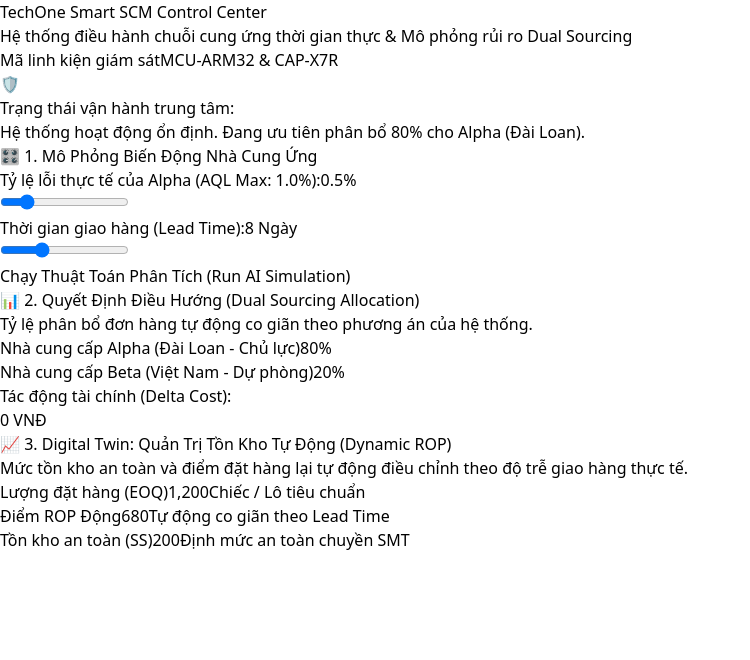
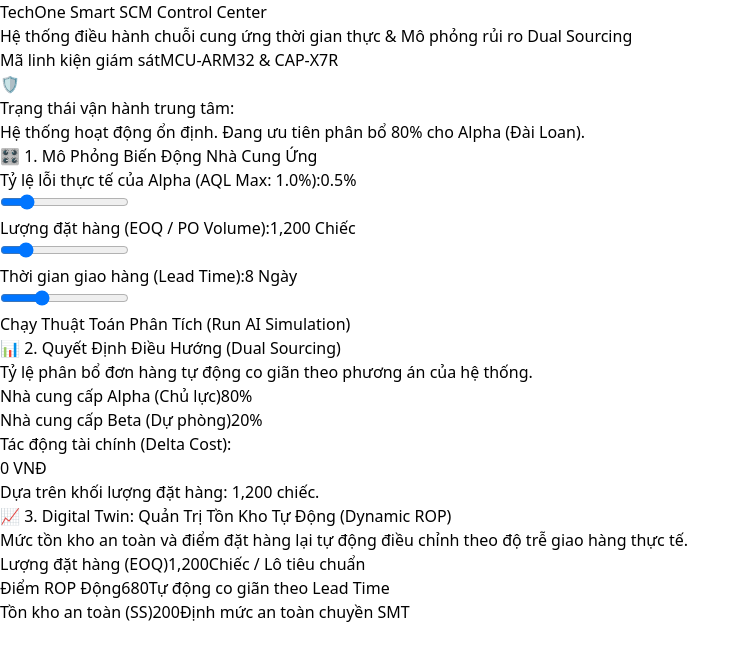
Before and after one commit to hungnguyen06012006-glitch/techone-frontend, a React (Vite) app: page / in a window 1280 px wide. Shown: the top 660 px of the page, without its empty margins (0-750 px from the left). Built offline with nearby package versions, Linux system fonts and the light colour scheme.

Commit message:
Update App.jsx

```diff
--- a/src/App.jsx
+++ b/src/App.jsx
@@ -4,7 +4,7 @@
   // Trạng thái đầu vào mô phỏng
   const [defectRate, setDefectRate] = useState(0.5);
   const [leadTime, setLeadTime] = useState(8);
-  const [orderVolume, setOrderVolume] = useState(1200);
+  const [orderVolume, setOrderVolume] = useState(1200); // Biến EOQ giờ đã có thể tùy chỉnh
 
   // Trạng thái kết quả mô phỏng
   const [alphaShare, setAlphaShare] = useState(80);
@@ -15,9 +15,9 @@
   const [deltaCost, setDeltaCost] = useState(0);
   const [isCritical, setIsCritical] = useState(false);
 
-  // Thuật toán tích hợp sẵn xử lý trực tiếp ngay trên Frontend
+  // Thuật toán tích hợp
   const handleRunSimulation = () => {
-    // 1. Tính ROP động dựa trên Lead Time mới (d = 60 chiếc/ngày, SS = 200 chiếc)
+    // 1. Tính ROP động
     const calculatedRop = Math.round((60 * leadTime) + 200);
     setDynamicRop(calculatedRop);
 
@@ -27,13 +27,13 @@
     let critical = false;
     let style = "";
 
-    // 2. Thuật toán AI điều hướng theo AQL Threshold (1.0%)
+    // 2. Thuật toán AI điều hướng theo AQL
     if (defectRate > 1.0) {
       alpha = 0;
       beta = 100;
       critical = true;
       style = "bg-rose-950/80 border-rose-500 text-rose-300 animate-pulse";
-      msg = `⚠️ CẢNH BÁO KHẨN CẤP: Lô CAP-X7R lỗi ${defectRate}% (Vượt định mức AQL 1.0%). AI tự động kích hoạt Dual Sourcing: Đóng băng Alpha, chuyển 100% PO sang Beta (Việt Nam) để cứu chuyền SMT!`;
+      msg = `⚠️ CẢNH BÁO KHẨN CẤP: Lô CAP-X7R lỗi ${defectRate}% (Vượt định mức AQL 1.0%). AI tự động kích hoạt Dual Sourcing: Đóng băng Alpha, chuyển 100% PO sang Beta (Việt Nam)!`;
     } else {
       alpha = 80;
       beta = 20;
@@ -48,7 +48,7 @@
     setSystemMsg(msg);
     setIsCritical(critical);
 
-    // 3. Phân tích tài chính chênh lệch chi phí (Delta Cost)
+    // 3. Phân tích tài chính theo Lượng đặt hàng (EOQ) Tùy chỉnh
     const priceAlpha = 250000;
     const priceBeta = 260000;
     const baseCost = (0.8 * priceAlpha + 0.2 * priceBeta) * orderVolume;
@@ -72,7 +72,7 @@
           </div>
         </div>
 
-        {/* Trạm Cảnh báo Trạng thái (Alert Banner) */}
+        {/* Trạm Cảnh báo */}
         <div className={`p-5 rounded-2xl mb-8 border shadow-2xl transition-all duration-300 ${statusStyle}`}>
           <div className="flex items-center gap-3">
             <span className="text-2xl">{isCritical ? "🚨" : "🛡️"}</span>
@@ -85,14 +85,14 @@
 
         <div className="grid grid-cols-1 lg:grid-cols-2 gap-6">
 
-          {/* Module 1: Bảng Nhập Liệu Mô Phỏng Rủi Ro */}
+          {/* Module 1: Input */}
           <div className="bg-slate-900 border border-slate-800 p-6 rounded-2xl shadow-xl flex flex-col justify-between">
             <div>
               <h2 className="text-xl font-bold mb-6 text-blue-400 flex items-center gap-2">
                 <span>🎛️</span> 1. Mô Phỏng Biến Động Nhà Cung Ứng
               </h2>
 
-              {/* Thanh trượt Tỷ lệ lỗi */}
+              {/* Tỷ lệ lỗi */}
               <div className="mb-6">
                 <div className="flex justify-between items-center mb-2">
                   <label className="text-slate-300 font-medium">Tỷ lệ lỗi thực tế của Alpha (AQL Max: 1.0%):</label>
@@ -108,8 +108,24 @@
                 />
               </div>
 
-              {/* Thanh trượt Lead time */}
+              {/* Tùy chỉnh EOQ (Mới thêm) */}
               <div className="mb-6">
+                <div className="flex justify-between items-center mb-2">
+                  <label className="text-slate-300 font-medium">Lượng đặt hàng (EOQ / PO Volume):</label>
+                  <span className="text-lg font-bold text-emerald-400 bg-slate-800 px-3 py-1 rounded-lg">
+                    {orderVolume.toLocaleString()} Chiếc
+                  </span>
+                </div>
+                <input
+                  type="range" min="500" max="5000" step="100"
+                  value={orderVolume}
+                  onChange={(e) => setOrderVolume(parseInt(e.target.value))}
+                  className="w-full accent-emerald-500 cursor-pointer h-2 bg-slate-800 rounded-lg"
+                />
+              </div>
+
+              {/* Lead time */}
+              <div className="mb-4">
                 <div className="flex justify-between items-center mb-2">
                   <label className="text-slate-300 font-medium">Thời gian giao hàng (Lead Time):</label>
                   <span className="text-lg font-bold text-amber-400 bg-slate-800 px-3 py-1 rounded-lg">
@@ -133,18 +149,18 @@
             </button>
           </div>
 
-          {/* Module 2: Quyết định phân bổ đơn hàng */}
+          {/* Module 2: Allocation */}
           <div className="bg-slate-900 border border-slate-800 p-6 rounded-2xl shadow-xl flex flex-col justify-between">
             <div>
               <h2 className="text-xl font-bold mb-4 text-emerald-400 flex items-center gap-2">
-                <span>📊</span> 2. Quyết Định Điều Hướng (Dual Sourcing Allocation)
+                <span>📊</span> 2. Quyết Định Điều Hướng (Dual Sourcing)
               </h2>
               <p className="text-xs text-slate-400 mb-6">Tỷ lệ phân bổ đơn hàng tự động co giãn theo phương án của hệ thống.</p>
 
               <div className="space-y-6">
                 <div>
                   <div className="flex justify-between text-sm mb-2 font-semibold">
-                    <span className="text-blue-400">Nhà cung cấp Alpha (Đài Loan - Chủ lực)</span>
+                    <span className="text-blue-400">Nhà cung cấp Alpha (Chủ lực)</span>
                     <span className="text-lg text-blue-400">{alphaShare}%</span>
                   </div>
                   <div className="w-full bg-slate-800 h-4 rounded-full overflow-hidden p-0.5 border border-slate-700">
@@ -154,7 +170,7 @@
 
                 <div>
                   <div className="flex justify-between text-sm mb-2 font-semibold">
-                    <span className="text-orange-400">Nhà cung cấp Beta (Việt Nam - Dự phòng)</span>
+                    <span className="text-orange-400">Nhà cung cấp Beta (Dự phòng)</span>
                     <span className="text-lg text-orange-400">{betaShare}%</span>
                   </div>
                   <div className="w-full bg-slate-800 h-4 rounded-full overflow-hidden p-0.5 border border-slate-700">
@@ -164,18 +180,19 @@
               </div>
             </div>
 
-            {/* Tài chính chênh lệch */}
+            {/* Tài chính */}
             <div className="mt-6 pt-4 border-t border-slate-800 bg-slate-950 p-3.5 rounded-xl">
               <div className="text-xs text-slate-400 uppercase font-semibold">Tác động tài chính (Delta Cost):</div>
               <div className={`text-lg font-bold mt-0.5 ${deltaCost > 0 ? 'text-amber-400' : 'text-emerald-400'}`}>
                 {deltaCost > 0 ? `+${deltaCost.toLocaleString()} VNĐ` : `${deltaCost.toLocaleString()} VNĐ`}
               </div>
+              <div className="text-xs text-slate-500 mt-1">Dựa trên khối lượng đặt hàng: {orderVolume.toLocaleString()} chiếc.</div>
             </div>
           </div>
 
         </div>
 
-        {/* Module 3: Digital Twin & Dynamic ROP */}
+        {/* Module 3: Digital Twin */}
         <div className="mt-6 bg-slate-900 border border-slate-800 p-6 rounded-2xl shadow-xl">
           <h2 className="text-xl font-bold mb-2 text-purple-400 flex items-center gap-2">
             <span>📈</span> 3. Digital Twin: Quản Trị Tồn Kho Tự Động (Dynamic ROP)
@@ -185,13 +202,13 @@
           <div className="grid grid-cols-1 sm:grid-cols-3 gap-4 text-center">
             <div className="bg-slate-950 p-5 rounded-xl border border-slate-800 shadow-inner">
               <span className="text-slate-400 text-xs uppercase font-semibold block">Lượng đặt hàng (EOQ)</span>
-              <span className="text-3xl font-extrabold text-blue-400 mt-2 block">1,200</span>
+              <span className="text-3xl font-extrabold text-blue-400 mt-2 block">{orderVolume.toLocaleString()}</span>
               <span className="text-xs text-slate-500 mt-1 block">Chiếc / Lô tiêu chuẩn</span>
             </div>
 
             <div className="bg-slate-950 p-5 rounded-xl border border-slate-800 shadow-inner relative overflow-hidden">
               <span className="text-slate-400 text-xs uppercase font-semibold block">Điểm ROP Động</span>
-              <span className="text-3xl font-extrabold text-rose-400 mt-2 block">{dynamicRop}</span>
+              <span className="text-3xl font-extrabold text-rose-400 mt-2 block">{dynamicRop.toLocaleString()}</span>
               <span className="text-xs text-slate-500 mt-1 block">Tự động co giãn theo Lead Time</span>
             </div>
 
```
